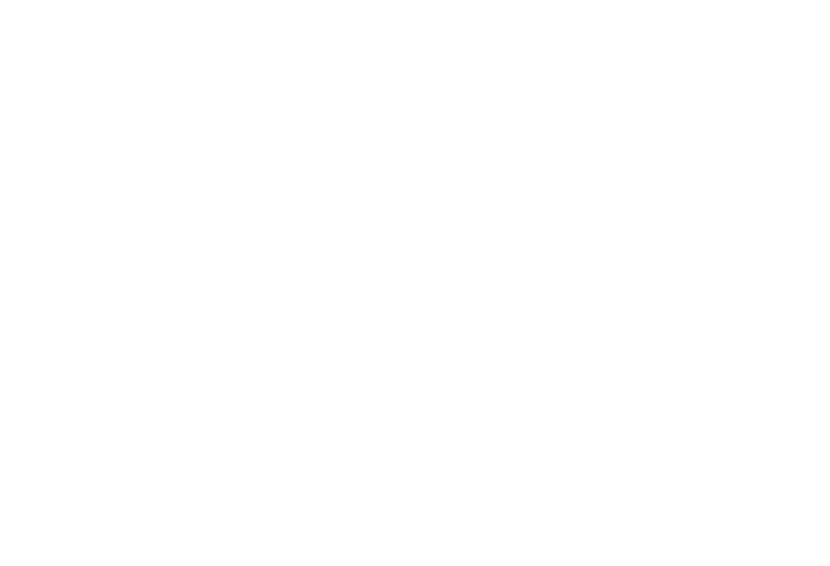
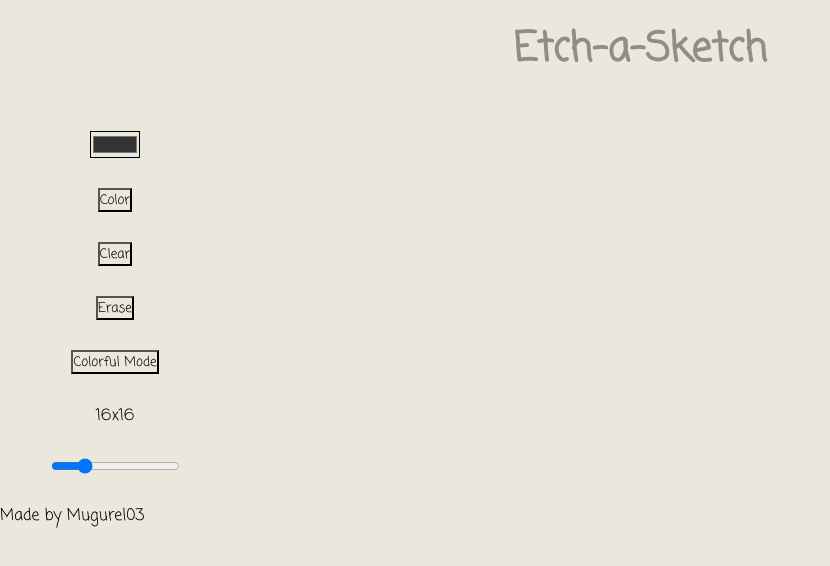
Before and after one commit to Mugurel03/etch-a-Sketch, a plain HTML site: page index.html in a window 1280 px wide. Shown: the whole page, without its empty margins (0-830 px from the left). Drawn offline with Linux system fonts and the light colour scheme; a web font is replaced by a local one.

Commit message:
adding styles.css

```diff
--- a/index.html
+++ b/index.html
@@ -8,6 +8,29 @@
     <title>Etch-a-Sketch </title>
 </head>
 <body>
+    <!--the title part-->
+    <header class="header">
+        <h1 class="title">Etch-a-Sketch</h1>
+    </header>
+
+    <!--the settings part(colors, eraser, grid, etc)-->
+
+    <main class="main">
+        <div class="settings">
+            <input type="color" id="color-selector" value="#333333" >
+            <button id="color" >Color</button>
+            <button id="clear">Clear</button>
+            <button id="eraser">Erase</button>
+            <button class="colorful">Colorful Mode</button>
+            <div id="gridValue" class="grid-value">16x16</div>
+            <input type="range" id="gridSlider" value="16" min="1" max="64">
+        </div>
+        <div id="grid" class="grid"></div>
+    </main>
+
+    <!--the footer-->
+    <footer class="footer"></footer>
+        <p>Made by Mugurel03</p>
     <script src="app.js"></script>
 </body>
 </html>
--- a/styles.css
+++ b/styles.css
@@ -0,0 +1,48 @@
+@import url('https://fonts.googleapis.com/css2?family=Coming+Soon&family=Odibee+Sans&family=Open+Sans:wght@300;400;500&display=swap');
+
+
+:root {
+    --background-color: #eae7dc;
+    --text-color: #8e8d8a;
+    --buttons-clr: #e98074;
+    --btn-border-clr: #e85a4f;
+}
+
+* {
+    background-color: var(--background-color);
+    font-family: 'Coming Soon', cursive;
+    margin: 0;
+    padding: 0;
+}
+
+header .title {
+    display: flex;
+    justify-content: center;
+    align-items: center;
+    font-size: 2.50rem;
+    color: var(--text-color);
+    padding: 1.25rem;
+
+
+}
+
+/*main, setting and buttons */
+
+.main {
+    display: flex;
+    align-items: center;
+    justify-content: flex-start;
+    gap: 30px;
+    width: 200px;
+
+    margin: 30px;
+}
+
+.settings {
+    display: flex;
+    flex-direction: column;
+    align-items: center;
+    justify-content: center;
+    gap: 30px;
+    width: 200px;
+}
```
